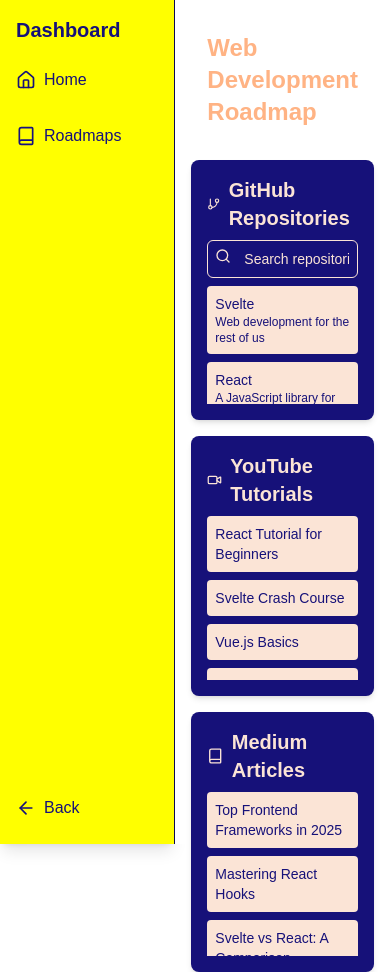
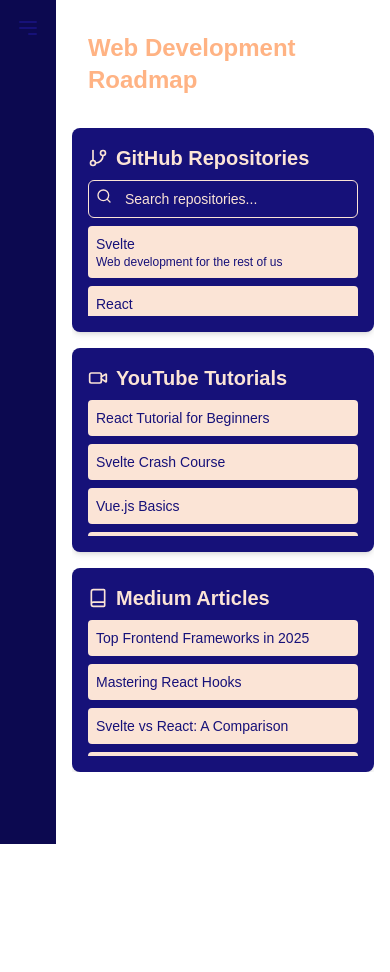
Before and after one commit to mohith-hub/Roadmap-generator, a Next.js app: page /roadmaps in a window 390 px wide. After the commit the page ends 844 px from the top, so only its background shows below. Built offline with nearby package versions, Linux system fonts and the light colour scheme.

Commit message:
mobile-optimization-testing

```diff
--- a/src/app/roadmaps/page.js
+++ b/src/app/roadmaps/page.js
@@ -59,6 +59,7 @@
 
   const [filteredRepos, setFilteredRepos] = useState(domains[selectedDomain].gitHubLinks);
   const [searchQuery, setSearchQuery] = useState("");
+  const [isMenuOpen, setIsMenuOpen] = useState(false); // State for hamburger menu
 
   const handleSearch = (event) => {
     const query = event.target.value.toLowerCase();
@@ -66,9 +67,50 @@
     setFilteredRepos(domains[selectedDomain].gitHubLinks.filter((repo) => repo.name.toLowerCase().includes(query)));
   };
 
-  // Sidebar (static content, no client-side dependency)
-  const sidebar = (
-    <aside className="w-64 bg-[#ffff00] shadow-lg p-4 flex flex-col justify-between border-r border-[#0C0950]">
+  // Hamburger menu for mobile
+  const MobileMenu = () => (
+    <div className="md:hidden">
+      <button
+        onClick={() => setIsMenuOpen(!isMenuOpen)}
+        className="p-4 text-[#161179] focus:outline-none"
+      >
+        <svg className="w-6 h-6" fill="none" stroke="currentColor" viewBox="0 0 24 24" xmlns="http://www.w3.org/2000/svg">
+          <path strokeLinecap="round" strokeLinejoin="round" strokeWidth="2" d="M4 6h16M4 12h16m-7 6h7"></path>
+        </svg>
+      </button>
+      {isMenuOpen && (
+        <div className="absolute top-16 left-0 w-64 bg-[#ffff00] shadow-lg p-4 z-10">
+          <nav className="space-y-4">
+            <button
+              onClick={() => { router.push("/"); setIsMenuOpen(false); }}
+              className="flex items-center space-x-2 text-[#161179] hover:text-[#726bff] w-full text-left py-2"
+            >
+              <HomeIcon className="w-5 h-5 text-[#161179]" />
+              <span className="text-base">Home</span>
+            </button>
+            <button
+              onClick={() => { router.push("/roadmaps"); setIsMenuOpen(false); }}
+              className="flex items-center space-x-2 text-[#161179] hover:text-[#726bff] w-full text-left py-2"
+            >
+              <Book className="w-5 h-5 text-[#161180]" />
+              <span className="text-base">Roadmaps</span>
+            </button>
+            <button
+              onClick={() => { router.push("/"); setIsMenuOpen(false); }}
+              className="flex items-center space-x-2 text-[#161179] hover:text-[#726bff] w-full text-left py-2"
+            >
+              <ArrowLeft className="w-5 h-5 text-[#161179]" />
+              <span className="text-base">Back</span>
+            </button>
+          </nav>
+        </div>
+      )}
+    </div>
+  );
+
+  // Sidebar for desktop
+  const DesktopSidebar = () => (
+    <aside className="hidden md:flex w-64 bg-[#ffff00] shadow-lg p-4 flex-col justify-between border-r border-[#0C0950]">
       <div>
         <h2 className="text-xl font-bold text-[#161179] mb-4">Dashboard</h2>
         <nav className="space-y-4">
@@ -98,17 +140,17 @@
     </aside>
   );
 
-  // Main content that depends on searchParams-derived state
+  // Main content with responsive grid
   const mainContent = (
-    <main className="flex-1 p-4 md:p-10 bg-[#ffffff]">
+    <main className="flex-1 p-4 md:p-10 bg-[#ffffff] overflow-auto">
       <div className="flex flex-col h-full">
         {/* Title */}
         <div className="p-4">
           <h1 className="text-2xl md:text-4xl font-bold text-[#ffb384] mb-4 capitalize">{selectedDomain} Roadmap</h1>
         </div>
 
-        {/* Sections (three columns) */}
-        <div className="flex-1 grid grid-cols-1 md:grid-cols-3 gap-4 md:gap-6 h-full">
+        {/* Sections (responsive three-column grid) */}
+        <div className="grid grid-cols-1 sm:grid-cols-2 lg:grid-cols-3 gap-4 md:gap-6 h-full max-h-[calc(100vh-200px)] overflow-y-auto">
           {/* GitHub Repositories */}
           <div className="bg-[#161179] p-4 rounded-lg shadow-md flex flex-col min-h-0">
             <h2 className="text-xl md:text-2xl font-semibold text-[#FBE4D6] flex items-center mb-2">
@@ -125,7 +167,7 @@
               />
               <Search className="absolute left-2 top-2 w-4 h-4 text-[#FBE4D6]" />
             </div>
-            <div className="flex-1 overflow-y-auto space-y-2" style={{ maxHeight: "calc(100vh - 250px)" }}>
+            <div className="flex-1 overflow-y-auto space-y-2">
               {filteredRepos.length > 0 ? (
                 filteredRepos.map((repo) => (
                   <a
@@ -151,7 +193,7 @@
               <Video className="w-5 md:w-6 h-5 md:h-6 mr-2 text-[#FBE4D6]" />
               YouTube Tutorials
             </h2>
-            <ul className="flex-1 overflow-y-auto space-y-2" style={{ maxHeight: "calc(100vh - 250px)" }}>
+            <ul className="flex-1 overflow-y-auto space-y-2">
               {domains[selectedDomain].youtubeLinks.map((video) => (
                 <li key={video.title}>
                   <a
@@ -173,7 +215,7 @@
               <Book className="w-5 md:w-6 h-5 md:h-6 mr-2 text-[#FBE4D6]" />
               Medium Articles
             </h2>
-            <ul className="flex-1 overflow-y-auto space-y-2" style={{ maxHeight: "calc(100vh - 250px)" }}>
+            <ul className="flex-1 overflow-y-auto space-y-2">
               {domains[selectedDomain].mediumLinks.map((article) => (
                 <li key={article.title}>
                   <a
@@ -193,10 +235,11 @@
     </main>
   );
 
-  // Combine static sidebar with dynamic main content inside Suspense
+  // Combine mobile menu and desktop sidebar with dynamic main content
   return (
     <div className="flex flex-row h-screen bg-[#0C0950]">
-      {sidebar}
+      <MobileMenu />
+      <DesktopSidebar />
       {mainContent}
     </div>
   );
```
